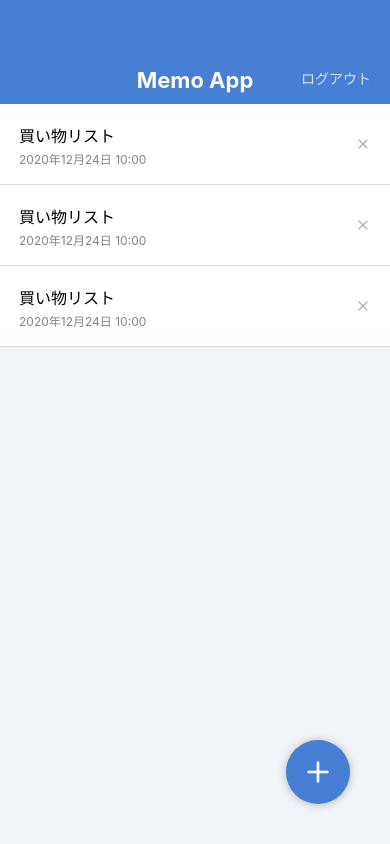
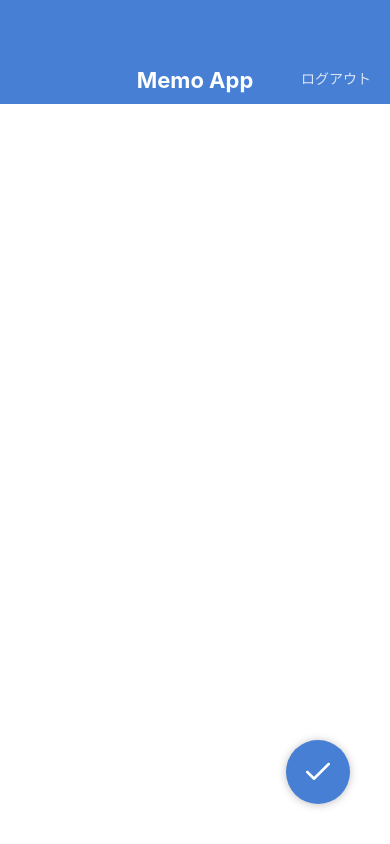
Before and after one commit to Hachin23/MemoApp, a React Native app: screen / in a window 390 px wide. Built offline with nearby package versions, Linux system fonts and the light colour scheme.

Commit message:
Create MemoEditScreen and MemoCreateScreen

```diff
--- a/App.jsx
+++ b/App.jsx
@@ -1,12 +1,14 @@
 import React from 'react';
 
-import MemoListScreen from './src/screens/MemoListScreen';
-//import MemoDetailScreen from './src/screens/MemoDetailScreen';
+// import MemoListScreen from './src/screens/MemoListScreen';
+// import MemoDetailScreen from './src/screens/MemoDetailScreen';
+// import MemoEditScreen from './src/screens/MemoEditScreen';
+import MemoCreateScreen from './src/screens/MemoCreateScreen';
 
 
 // Reactの開発ではタブ幅=2スペースが推奨されているためSettingを修正する。
 export default function App() {
   return (
-    <MemoListScreen />
+    <MemoCreateScreen />
   );
 }
--- /dev/null
+++ b/src/screens/MemoCreateScreen.jsx
@@ -0,0 +1,36 @@
+import React from "react";
+import {
+  View, Text, TextInput, StyleSheet, KeyboardAvoidingView,
+} from 'react-native';
+
+import AppBar from '../components/AppBar';
+import CircleButton from "../components/CircleButton";
+
+export default function MemoCreateScreen() {
+  return (
+    <KeyboardAvoidingView style={styles.container} behavior="height">
+      <AppBar />
+      <View style={styles.inputContainer}>
+        <TextInput value="" multiline style={styles.input} />
+      </View>
+      <CircleButton name="check" />
+    </KeyboardAvoidingView>
+  );
+}
+
+const styles = StyleSheet.create({
+  container: {
+    flex: 1,
+  },
+  inputContainer: {
+    paddingHorizontal: 27,
+    paddingVertical: 32,
+    flex: 1,
+  },
+  input: {
+    flex: 1,
+    textAlignVertical: 'top',
+    fontSize: 16,
+    lineHeight: 24,
+  }
+});
--- /dev/null
+++ b/src/screens/MemoEditScreen.jsx
@@ -0,0 +1,36 @@
+import React from "react";
+import {
+  View, Text, TextInput, StyleSheet, KeyboardAvoidingView,
+} from 'react-native';
+
+import AppBar from '../components/AppBar';
+import CircleButton from "../components/CircleButton";
+
+export default function MemoEditScreen() {
+  return (
+    <KeyboardAvoidingView style={styles.container} behavior="height">
+      <AppBar />
+      <View style={styles.inputContainer}>
+        <TextInput value="買い物リスト" multiline style={styles.input} />
+      </View>
+      <CircleButton name="check" />
+    </KeyboardAvoidingView>
+  );
+}
+
+const styles = StyleSheet.create({
+  container: {
+    flex: 1,
+  },
+  inputContainer: {
+    paddingHorizontal: 27,
+    paddingVertical: 32,
+    flex: 1,
+  },
+  input: {
+    flex: 1,
+    textAlignVertical: 'top',
+    fontSize: 16,
+    lineHeight: 24,
+  }
+});
```
